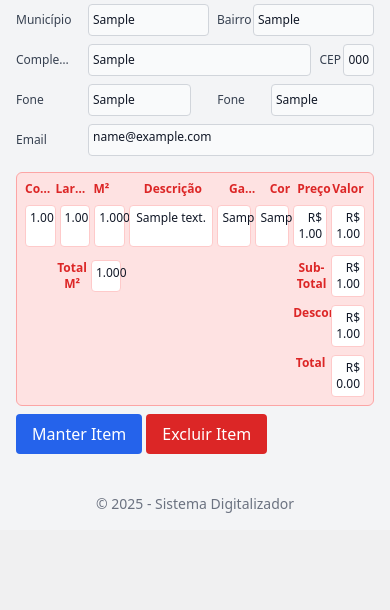
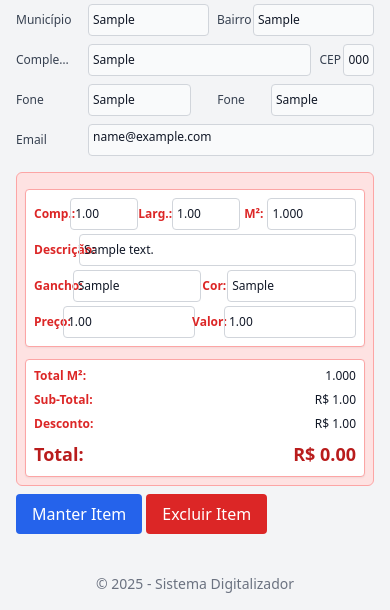
Before and after one commit to tilico74/digitalizador_orcamentos, a Django app: page /orc_excluir/1/ in a window 390 px wide. Shown: the part 340-950 px from the top of the page. Before the commit the page ends 853 px from the top, so only its background shows below. Run offline with Django 5.2, Linux system fonts and the light colour scheme; tables that the repository leaves empty hold one stand-in row (values such as "Sample post"); some libraries are stand-ins or nearby versions.

Commit message:
mexi na pagina de deletar opçoes de mobile

```diff
--- a/templates/base.html
+++ b/templates/base.html
@@ -13,6 +13,8 @@
     <meta name="viewport" content="width=device-width, initial-scale=1.0">
     <title>{% block title %}Meu Projeto{% endblock %}</title>
     <link rel="icon" href="{% static 'img/cropped-icon-192x192.png' %}" sizes="192x192">
+    <!--Carrega Script para modal par exclusão e confirmação de exclusão-->
+    <script src="https://unpkg.com/alpinejs@3.x.x/dist/cdn.min.js" defer></script>
 
 </head>
 
--- a/templates/core/orc_excluir.html
+++ b/templates/core/orc_excluir.html
@@ -16,8 +16,6 @@
 
 <div class="">
 
-
-
     <div class="flex items-center gap-2 py-1">
         <label class="w-16 sm:w-22 md:w-24 text-xs sm:text-sm md:text-base font-medium text-gray-700 whitespace-nowrap">
             Nome
@@ -33,11 +31,13 @@
         </div>
     </div>
 
+    {% if orcamento.endereco.tipo != "res" %}
     <div class="flex items-center gap-2 py-1">
         <label
             class="w-16 sm:w-22 md:w-24 text-xs sm:text-sm md:text-base font-medium text-gray-700 whitespace-nowrap overflow-hidden truncate">
             Condomínio
         </label>
+
 
         <div class="flex-1 bg-gray-50 border border-gray-300 rounded
                     px-1 sm:px-2 md:px-3
@@ -48,6 +48,7 @@
             {{ orcamento.endereco.nome }}
         </div>
     </div>
+    {% endif %}
 
     <div class="flex items-center gap-2 py-1">
         <label class="w-16 sm:w-22 md:w-24 text-xs sm:text-sm md:text-base font-medium text-gray-700 whitespace-nowrap">
@@ -204,113 +205,178 @@
 
 </div>
 
-<div class="space-y-2 mt-3 bg-red-100 p-2 rounded-md border border-red-300  text-xs sm:text-sm md:text-base">
 
+<!--lista de itens para modile-->
+<div class="space-y-2 mt-3 bg-red-100 p-2 rounded-md border border-red-300 text-xs sm:text-sm md:text-base">
 
-    <div class="flex font-semibold text-red-600">
-        <div class="w-[9%] text-center font-semibold truncate">Comprimento</div>
-        <div class="w-[9%] text-center font-semibold truncate">Largura</div>
-        <div class="w-[9%] text-center font-semibold">M²</div>
-        <div class="w-[33%] text-center font-semibold truncate">Descrição</div>
-        <div class="w-[10%] text-center font-semibold truncate">Gancho</div>
-        <div class="w-[10%] text-center font-semibold">Cor</div>
-        <div class="w-[10%] text-center font-semibold">Preço</div>
-        <div class="w-[10%] text-center font-semibold">Valor</div>
+    <!-- Cabeçalho: aparece só no DESKTOP -->
+    <div class="hidden md:flex font-semibold text-red-600">
+        <div class="w-[9%] text-center truncate">Comprimento</div>
+        <div class="w-[9%] text-center truncate">Largura</div>
+        <div class="w-[9%] text-center">M²</div>
+        <div class="w-[33%] text-center truncate">Descrição</div>
+        <div class="w-[10%] text-center truncate">Gancho</div>
+        <div class="w-[10%] text-center">Cor</div>
+        <div class="w-[10%] text-center">Preço</div>
+        <div class="w-[10%] text-center">Valor</div>
     </div>
 
     {% for item in items %}
-    <div class="flex gap-1">
+    <!-- DESKTOP (tabela) -->
+    <div class="hidden md:flex gap-1">
+        <div class="bg-white border border-red-200 rounded px-1 py-1 w-[9%] text-center">{{ item.comprimento }}</div>
+        <div class="bg-white border border-red-200 rounded px-1 py-1 w-[9%] text-center">{{ item.largura }}</div>
+        <div class="bg-white border border-red-200 rounded px-1 py-1 w-[9%] text-center">{{ item.m2 }}</div>
+        <div class="bg-white border border-red-200 rounded px-1 py-1 w-[33%] text-center">{{ item.descricao }}</div>
+        <div class="bg-white border border-red-200 rounded px-1 py-1 w-[10%] text-center">{{ item.gancho }}</div>
+        <div class="bg-white border border-red-200 rounded px-1 py-1 w-[10%] text-center">{{ item.cor }}</div>
+        <div class="bg-white border border-red-200 rounded px-1 py-1 w-[10%] text-right">R$ {{ item.preco }}</div>
+        <div class="bg-white border border-red-200 rounded px-1 py-1 w-[10%] text-right">R$ {{ item.subtotal }}</div>
+    </div>
 
+    <!-- MOBILE (card) -->
+    <div class="md:hidden bg-white border border-red-300 rounded p-2 space-y-1 shadow-sm text-xs">
 
-        <div class="bg-white border border-red-200 rounded px-1 py-1 min-h-[32px] items-center text-center w-[9%]">
-            {{ item.comprimento }}
+        <div class="flex gap-1">
+            <div class="font-semibold text-red-600 w-[10%] flex items-center justify-left ">Comp.:</div>
+            <div class="border border-gray-300 rounded w-[23%] h-[32px] flex items-center justify-left px-1 py-1">{{ item.comprimento }}</div>
+            <div class="font-semibold text-red-600 w-[8%] flex items-center justify-center">Larg.: </div>
+            <div class="border border-gray-300 rounded w-[23%] h-[32px] flex items-center justify-left px-1 py-1">{{ item.largura }}</div>
+            <div class="font-semibold text-red-600 w-[6%] flex items-center justify-cneter">M²: </div>
+            <div class="border border-gray-300 rounded w-[30%] h-[32px] flex items-center justify-left px-1 py-1">{{ item.m2 }}</div>
         </div>
 
-        <div class="bg-white border border-red-200 rounded px-1 py-1 min-h-[32px] items-center text-center w-[9%]">
-            {{ item.largura }}</div>
-
-
-        <div class="bg-white border border-red-200 rounded px-1 py-1 min-h-[32px] items-center text-center w-[9%]">
-            {{ item.m2 }}</div>
-
-
-        <div class="bg-white border border-red-200 rounded px-1 py-1 min-h-[32px] items-center text-center w-[33%]">
-            {{ item.descricao }}
+        <div class="flex">
+            <div class="font-semibold text-red-600 w-[14%] flex items-center justify-left">Descrição:</div>
+            <div class="border border-gray-300 rounded w-[86%] h-[32px] flex items-center justify-left px-1 py-1">{{ item.descricao }}</div>
         </div>
 
-        <div class="bg-white border border-red-200 rounded px-1 py-1 min-h-[32px] items-center text-center w-[10%]">
-            {{ item.gancho }}</div>
-
-        <div class="bg-white border border-red-200 rounded px-1 py-1 min-h-[32px] items-center text-center  w-[10%]">
-            {{ item.cor }}</div>
-
-        <div class="bg-white border border-red-200 rounded px-1 py-1 min-h-[32px] items-center text-right w-[10%]">
-            R$
-            {{ item.preco }}</div>
-
-        <div class="bg-white border border-red-200 rounded px-1 py-1 min-h-[32px] items-center text-right w-[10%]">
-            R$ {{ item.subtotal }}</div>
-
+        <div class="flex">
+            <div class="font-semibold text-red-600 w-[12%] flex items-center justify-left">Gancho: </div>
+            <div class="border border-gray-300 rounded w-[40%] h-[32px] flex items-center justify-left px-1 py-1">{{ item.gancho }}</div>
+            <div class="font-semibold text-red-600 w-[8%] flex items-center justify-center">Cor: </div>
+            <div class="border border-gray-300 rounded w-[40%] h-[32px] flex items-center justify-left px-1 py-1">{{ item.cor }}</div>
+        </div>
+        <div class="flex">
+            <div class="font-semibold text-red-600 w-[9%] flex items-center justify-left">Preço:</div>
+            <div class="border border-gray-300 rounded w-[41%] h-[32px] flex items-center justify-left px-1 py-1">{{ item.preco }}</div>
+            <div class="font-semibold text-red-600 w-[9%] flex items-center justify-center">Valor:</div>
+            <div class="border border-gray-300 rounded w-[41%] h-[32px] flex items-center justify-left px-1 py-1">{{ item.subtotal }}</div>
+        </div>
     </div>
 
     {% empty %}
     <div class="text-sm text-gray-500 py-4 text-center">Nenhum item encontrado.</div>
     {% endfor %}
 
-    <!-- Totals -->
-    <div class="space-y-2">
+    <!-- TOTALIZAÇÃO -->
+    <div class="space-y-3 mt-4">
 
-        <div class="flex gap-1 items-center">
+        <!-- DESKTOP -->
+        <div class="hidden md:flex gap-1 items-center">
             <div class="w-[9%]"></div>
-            <div class="text-center font-semibold text-red-600 w-[9%]">Total M²</div>
-
-            <div class="bg-white border border-red-200 rounded px-1 py-1 min-h-[32px] text-center w-[9%]">
+            <div class="w-[9%] text-center font-semibold text-red-600">Total M²</div>
+            <div class="bg-white border border-red-200 rounded px-1 py-1 w-[9%] text-center">
                 {{ orcamento.total_m2 }}
             </div>
-
             <div class="w-[53%]"></div>
-
-            <div class="text-center font-semibold text-red-600 w-[10%] ">Sub-Total</div>
-
-            <div class="bg-white border border-red-200 rounded px-1 py-1 min-h-[32px] text-right w-[10%]">
+            <div class="w-[10%] text-center font-semibold text-red-600">Sub-Total</div>
+            <div class="bg-white border border-red-200 rounded px-1 py-1 w-[10%] text-right">
                 R$ {{ orcamento.subtotal }}
             </div>
-
         </div>
 
-        <div class="flex gap-1">
+        <div class="hidden md:flex gap-1">
             <div class="w-[80%]"></div>
-            <div class="text-center font-semibold text-red-600 w-[10%]">Desconto</div>
-
-            <div class="bg-white border border-red-200 rounded px-1 py-1 min-h-[32px] text-right w-[10%]">
+            <div class="w-[10%] text-center font-semibold text-red-600">Desconto</div>
+            <div class="bg-white border border-red-200 rounded px-1 py-1 w-[10%] text-right">
                 R$ {{ orcamento.desconto }}
             </div>
-
         </div>
 
-        <div class="flex gap-1">
+        <div class="hidden md:flex gap-1">
             <div class="w-[80%]"></div>
-            <div class="text-center font-semibold text-red-600 w-[10%]">Total</div>
-            <div class="bg-white border border-red-200 rounded px-1 py-1 min-h-[32px] text-right w-[10%]">
-                R$ {{ orcamento.total}}
+            <div class="w-[10%] text-center font-semibold text-red-600">Total</div>
+            <div class="bg-white border border-red-200 rounded px-1 py-1 w-[10%] text-right">
+                R$ {{ orcamento.total }}
+            </div>
+        </div>
+
+        <!-- MOBILE -->
+        <div class="md:hidden bg-white border border-red-300 rounded p-2 space-y-2 shadow-sm">
+            <div class="flex justify-between">
+                <span class="font-semibold text-red-600">Total M²:</span>
+                <span>{{ orcamento.total_m2 }}</span>
+            </div>
+
+            <div class="flex justify-between">
+                <span class="font-semibold text-red-600">Sub-Total:</span>
+                <span>R$ {{ orcamento.subtotal }}</span>
+            </div>
+
+            <div class="flex justify-between">
+                <span class="font-semibold text-red-600">Desconto:</span>
+                <span>R$ {{ orcamento.desconto }}</span>
+            </div>
+
+            <div class="flex justify-between font-bold text-red-700 text-lg">
+                <span>Total:</span>
+                <span>R$ {{ orcamento.total }}</span>
+            </div>
+        </div>
+
+    </div>
+
+</div>
+
+<!--Fim lista de itens para modile-->
+
+
+<div class="py-2" x-data="{ abrirModal: false }">
+
+    <a href="{% url 'orc_listar' %}"
+        class="inline-flex items-center px-4 py-2 bg-blue-600 text-white rounded hover:bg-blue-700">
+        Manter Item
+    </a>
+
+    <!-- Botão que abre o modal -->
+    <button type="button" class="inline-flex items-center px-4 py-2 bg-red-600 text-white rounded hover:bg-red-700"
+        @click="abrirModal = true">
+        Excluir Item
+    </button>
+
+    <!-- Modal -->
+    <div x-show="abrirModal" class="fixed inset-0 bg-black bg-opacity-50 flex items-center justify-center z-50"
+        x-transition>
+
+        <div class="bg-white p-6 rounded shadow-xl w-80" @click.outside="abrirModal = false">
+
+            <h2 class="text-lg font-semibold mb-4 text-gray-800">
+                Confirmar Exclusão
+            </h2>
+
+            <p class="text-sm text-gray-600 mb-6">
+                Tem certeza que deseja excluir este item? Esta ação não pode ser desfeita.
+            </p>
+
+            <div class="flex justify-end gap-3">
+                <button type="button" class="px-4 py-2 bg-gray-300 rounded hover:bg-gray-400"
+                    @click="abrirModal = false">
+                    Cancelar
+                </button>
+
+                <form method="post" action="{% url 'orc_excluir' orcamento.id_orc %}">
+                    {% csrf_token %}
+                    <button type="submit" class="px-4 py-2 bg-red-600 text-white rounded hover:bg-red-700">
+                        Excluir
+                    </button>
+                </form>
             </div>
         </div>
     </div>
 
-
-
 </div>
 
-
-<div class="py-2">
-    <a href="{% url 'orc_listar' %}"
-        class="inline-flex items-center px-4 py-2 bg-blue-600 text-white rounded hover:bg-blue-700">
-        Manter Item
-    </a>
-    <button type="submit" class="inline-flex items-center px-4 py-2 bg-red-600 text-white rounded hover:bg-red-700">
-        Excluir Item
-    </button>
-</div>
 
 
 </div>
```
